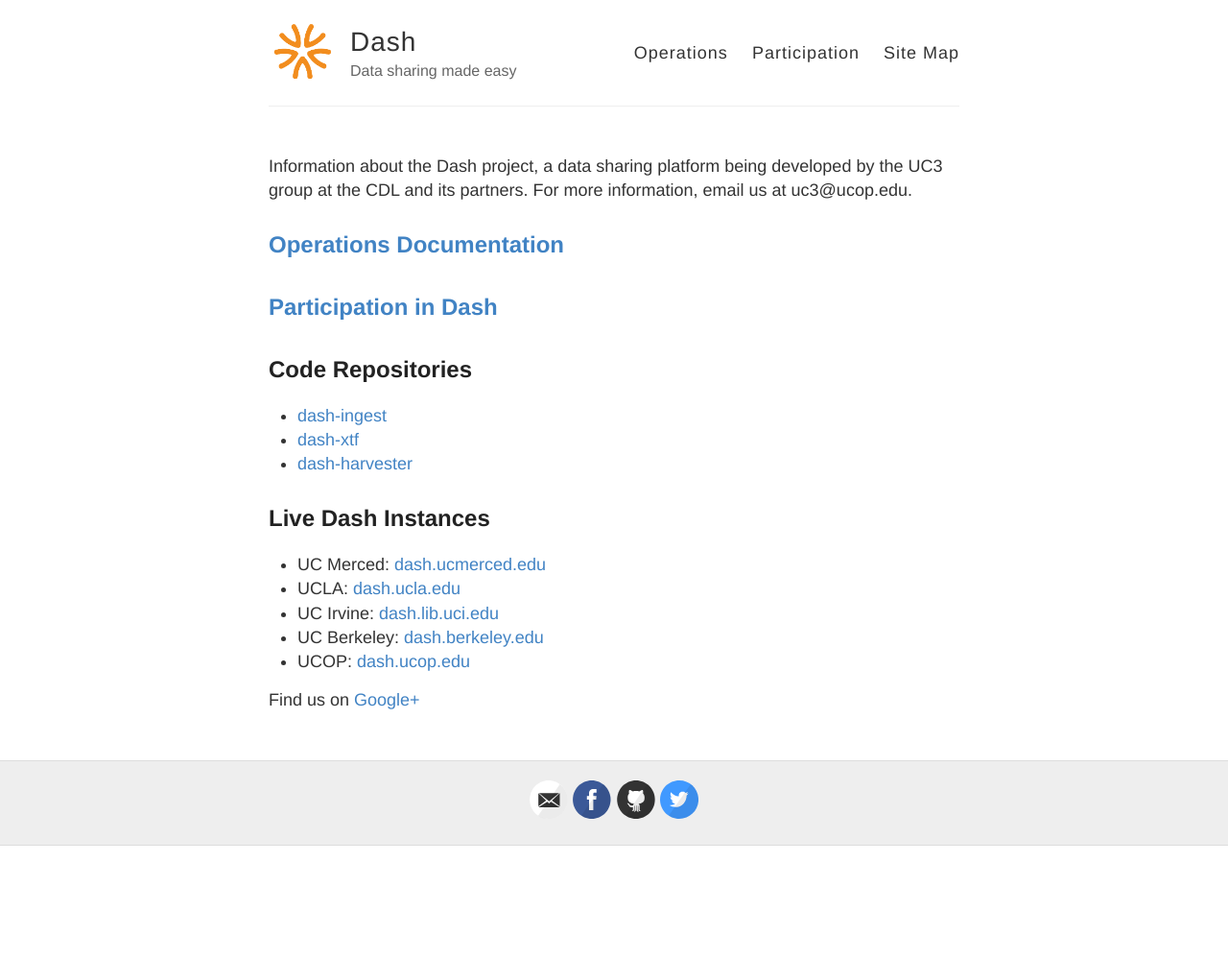
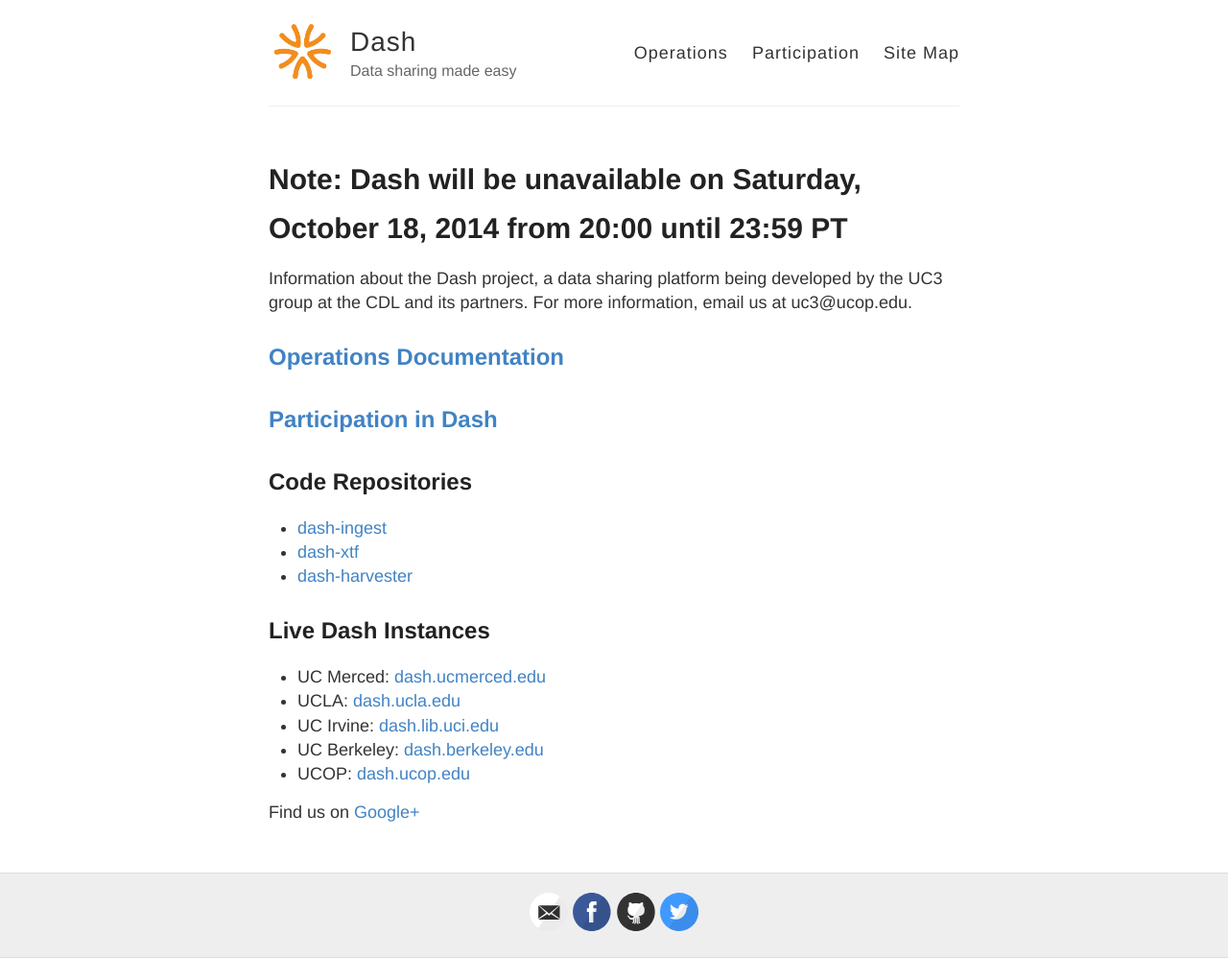
Before and after one commit to CDLUC3/dash, a Jekyll site: the page built from index.html, in a window 1280 px wide. Shown: the whole page at 96% size. Built offline with Jekyll 4.4.1, drawn with Linux system fonts in a browser that asks for light colours; before the commit the page ends 900 px from its top, so only the background shows below that.

Commit message:
Adding maintenance message

```diff
--- a/index.html
+++ b/index.html
@@ -17,7 +17,7 @@
     </article>
   {% endfor %}
 </div> -->
-
+<h1>Note: Dash will be unavailable on Saturday, October 18, 2014 from 20:00 until 23:59 PT</h1>
 Information about the Dash project, a data sharing platform being developed by the UC3 group at the CDL and its partners. For more information, email us at uc3@ucop.edu.
 
 
```
